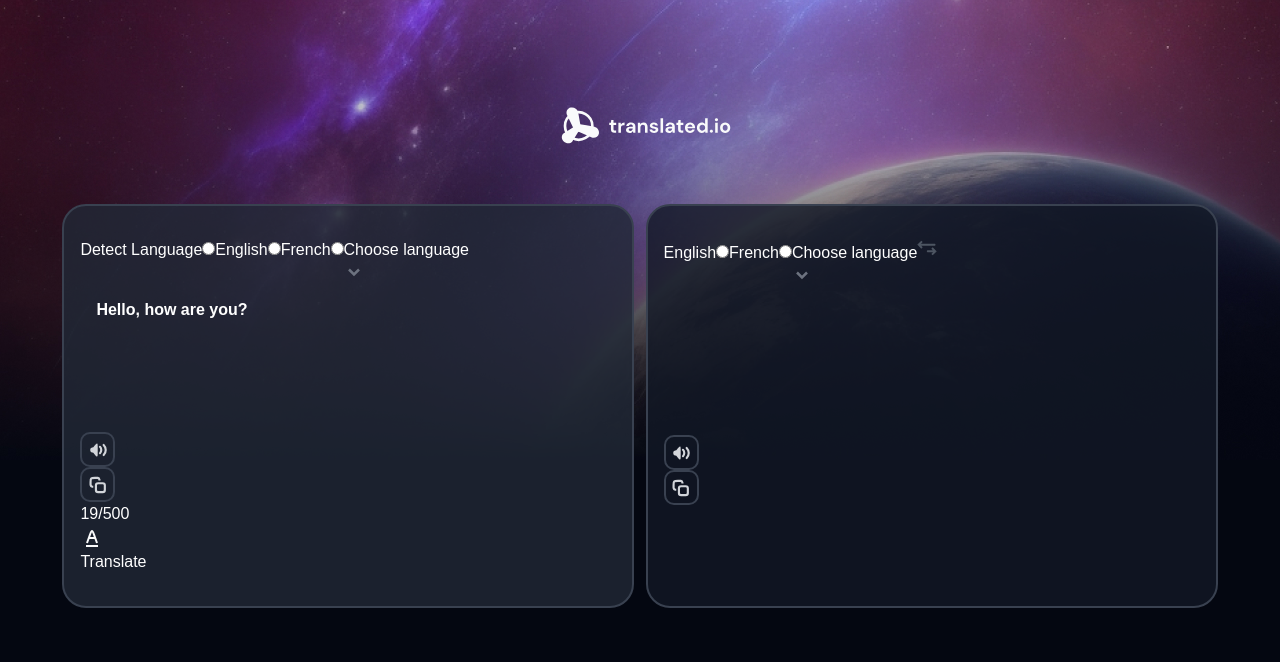
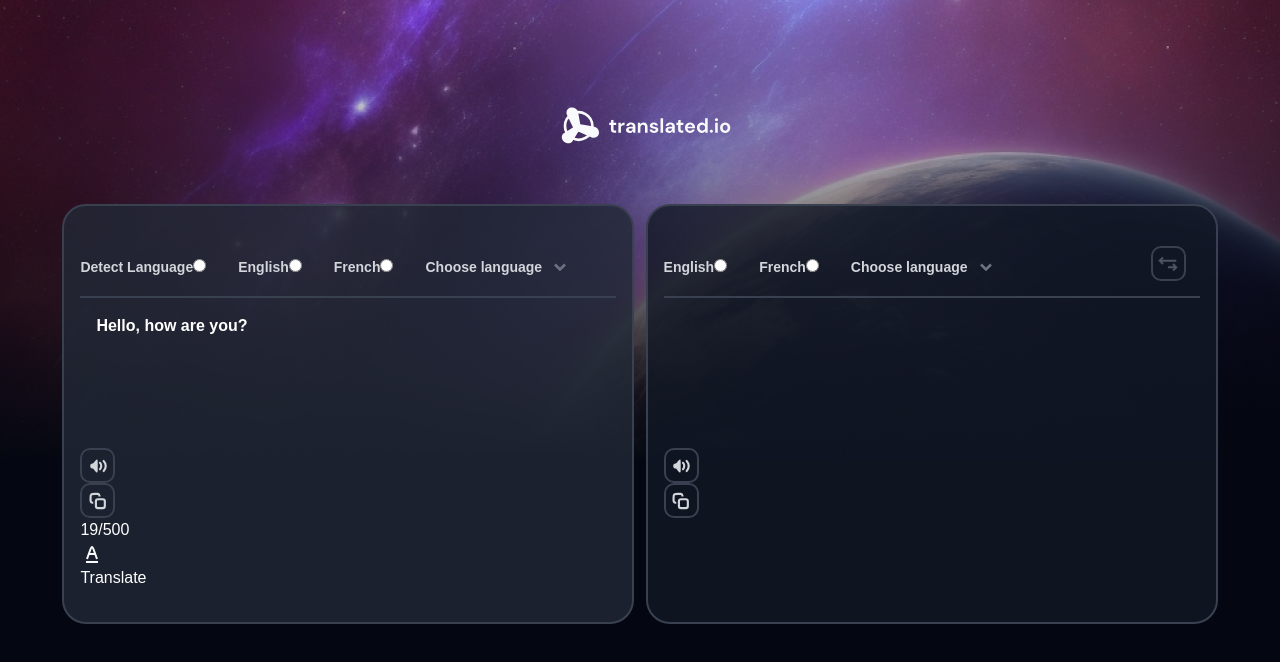
Before and after one commit to maahmoudhamada2/translate-app, a React (Vite) app: page / in a window 1280 px wide. Shown: the top 662 px of the page. Built offline with nearby package versions, Linux system fonts and the light colour scheme.

Commit message:
style(LanguageBar): add styling for LanguageBar component

```diff
--- a/src/components/LanguageBar/LanguageBar.jsx
+++ b/src/components/LanguageBar/LanguageBar.jsx
@@ -30,7 +30,7 @@ export default function LanguageBar({ isInput }) {
   };
 
   return (
-    <header>
+    <header className="w-full h-[60px] flex items-center gap-[2rem] border-b-2 border-[#394150] text-[#D2D5DA] font-bold text-[0.875rem] ">
       {defaultLangs.map((lang, idx) => (
         <LanguageItem
           key={idx}
@@ -41,7 +41,10 @@ export default function LanguageBar({ isInput }) {
         />
       ))}
       {choosedLanguage.code === undefined ? (
-        <button type="button" onClick={toggleList}>
+        <button
+          className="flex items-center gap-[0.5rem] cursor-pointer"
+          type="button"
+          onClick={toggleList}>
           {choosedLanguage.name}
           <ExpandDownIcon />
         </button>
@@ -57,7 +60,10 @@ export default function LanguageBar({ isInput }) {
         <LangSelectionList isInput={isInput} toggleList={toggleList} />
       ) : null}
       {!isInput ? (
-        <button onClick={handleSwitch} type="button">
+        <button
+          className="action-btns absolute top-[40px] right-[30px]"
+          onClick={handleSwitch}
+          type="button">
           <SwitchIcon />
         </button>
       ) : null}
```
